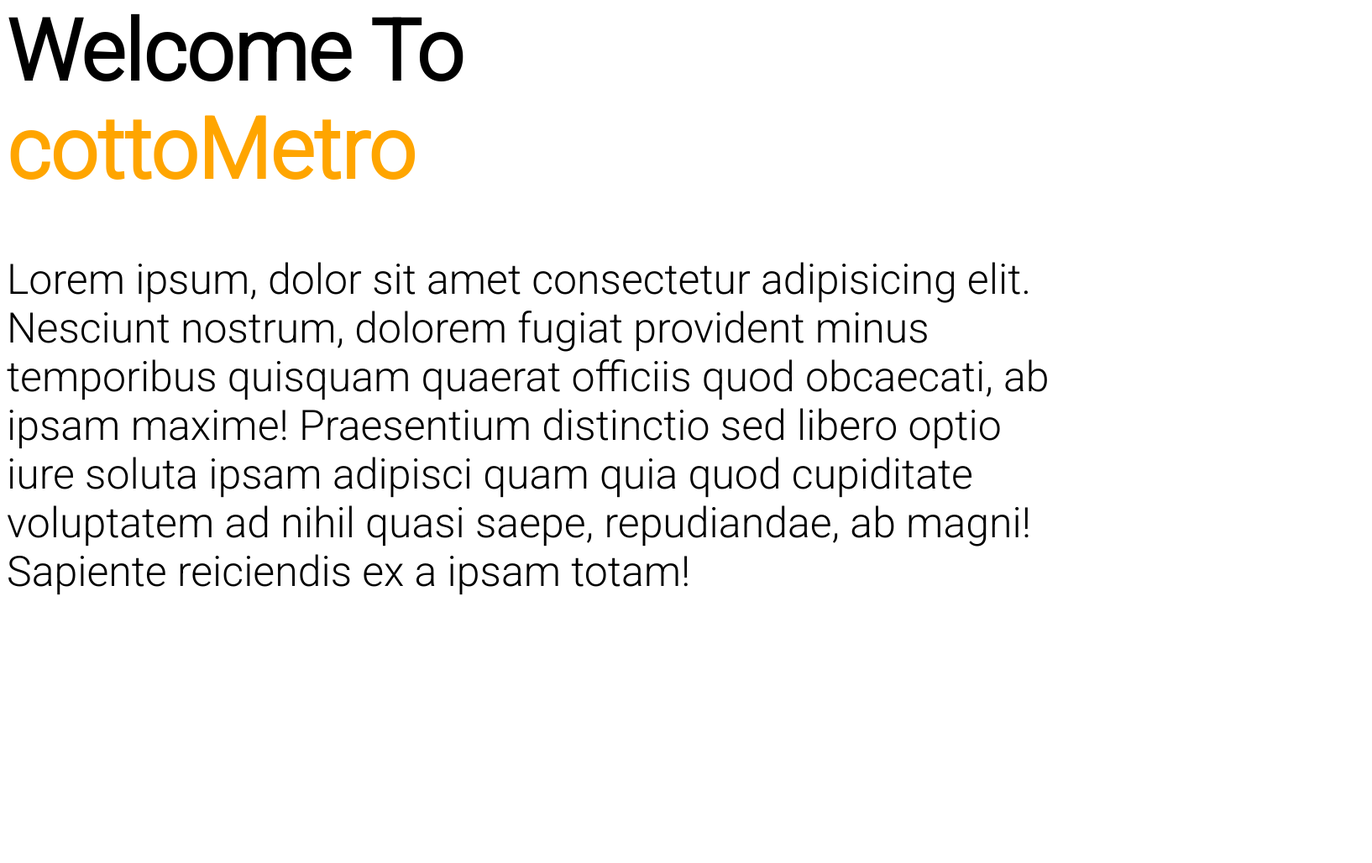
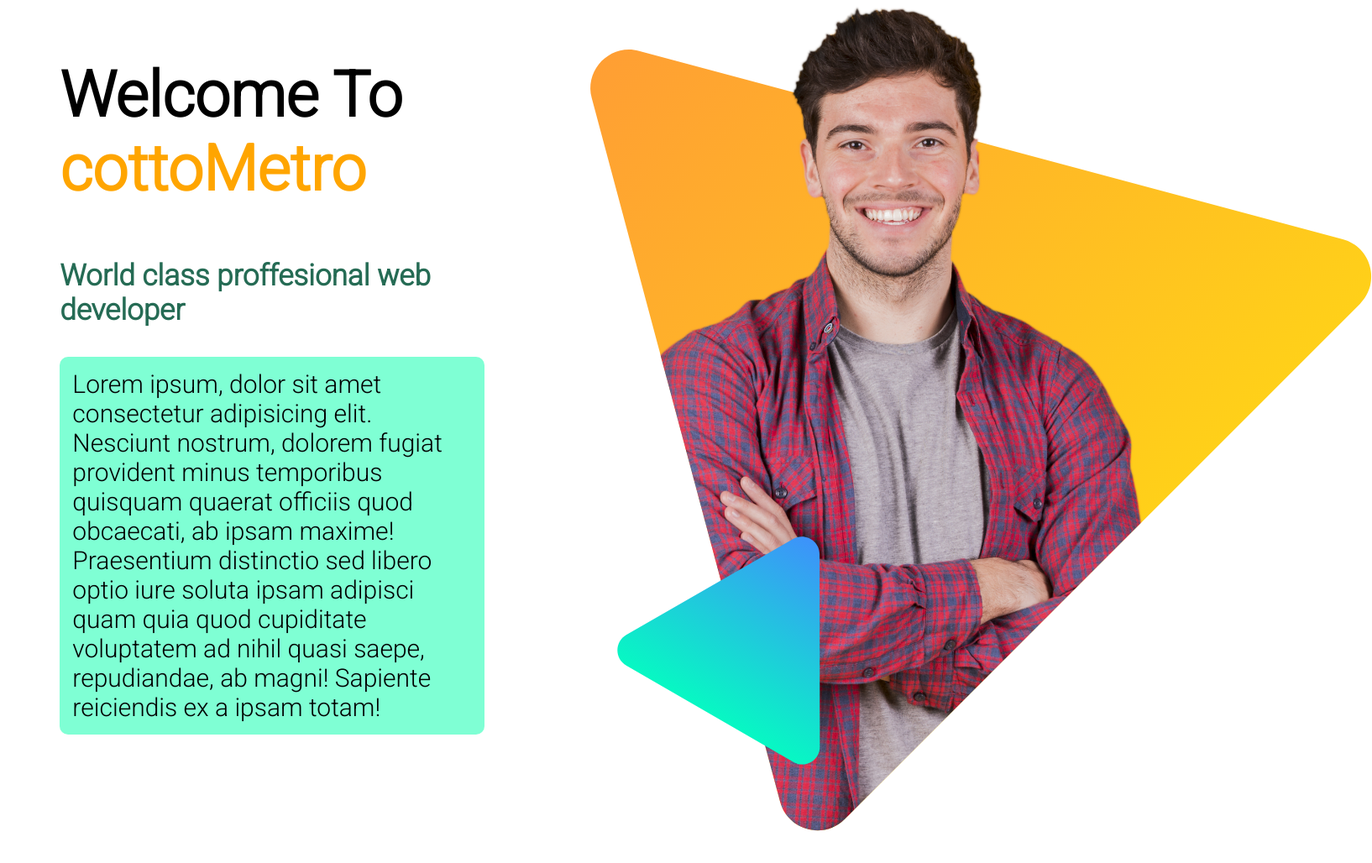
Before and after one commit to GKRudra/cottoMetro, a plain HTML site: page index.html in a window 1280 px wide. Shown: the part 64-1092 px from the top of the page at 84% size, 1634 px wide, since content can reach past the window. Before the commit the page ends 824 px from the top, so only its background shows below. Drawn offline with Linux system fonts and the light colour scheme.

Commit message:
asset added

```diff
--- a/index.html
+++ b/index.html
@@ -9,7 +9,16 @@
     <link rel="stylesheet" href="style.css">
 </head>
 <body>
-    <h1>Welcome To <br> <span class="highlight">cottoMetro</span></h1>
-    <p>Lorem ipsum, dolor sit amet consectetur adipisicing elit. Nesciunt nostrum, dolorem fugiat provident minus temporibus quisquam quaerat officiis quod obcaecati, ab ipsam maxime! Praesentium distinctio sed libero optio iure soluta ipsam adipisci quam quia quod cupiditate voluptatem ad nihil quasi saepe, repudiandae, ab magni! Sapiente reiciendis ex a ipsam totam!</p>
+    <section>
+        <div class="half">
+        <h1>Welcome To <br> <span class="highlight">cottoMetro</span></h1>
+        <h3 class="rantu">World class proffesional web developer</h3>
+        <p class="antu">Lorem ipsum, dolor sit amet consectetur adipisicing elit. Nesciunt nostrum, dolorem fugiat provident minus temporibus quisquam quaerat officiis quod obcaecati, ab ipsam maxime! Praesentium distinctio sed libero optio iure soluta ipsam adipisci quam quia quod cupiditate voluptatem ad nihil quasi saepe, repudiandae, ab magni! Sapiente reiciendis ex a ipsam totam!</p>
+        </div>
+        <div class="half">
+            <img src="images/peter.png" alt="">
+        </div>
+    </section>
 </body>
+
 </html>
--- a/style.css
+++ b/style.css
@@ -5,3 +5,18 @@ body{
 .highlight{
     color: orange;
 }
+.antu{
+    font-size: 30px;
+    background-color: aquamarine;
+    padding: 3%;
+    border-radius: 10px;
+}
+.rantu{
+    color: rgb(37, 107, 84);
+    font-size: 35px;
+}
+.half{
+    width: 40%;
+    float: left;
+    margin: 5%;
+}
```
Also changed, not shown: images/peter.png (added), images/peter_dream.png (added).
